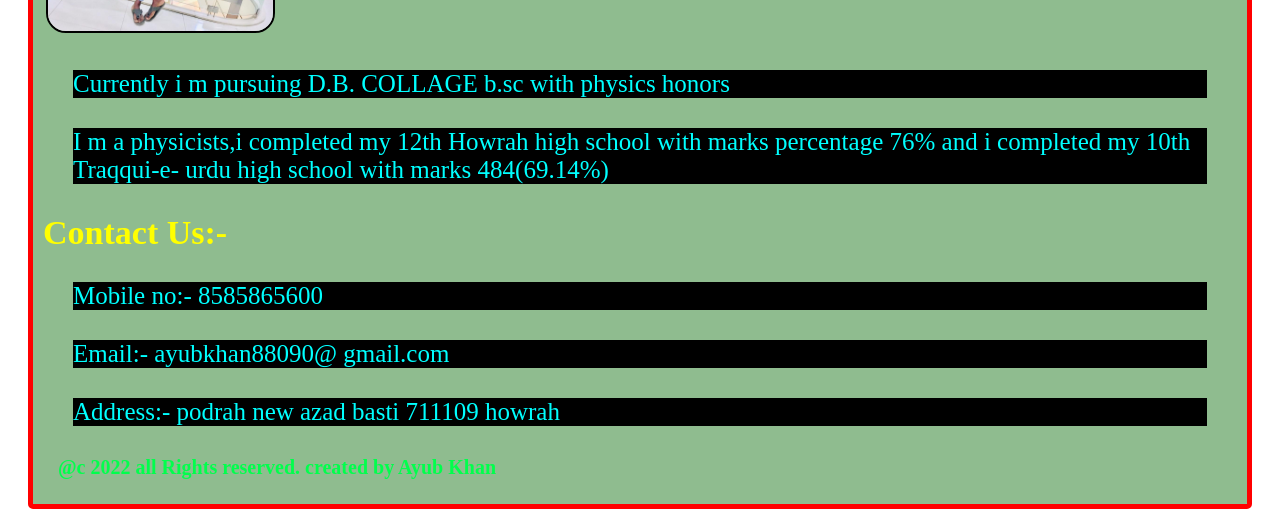
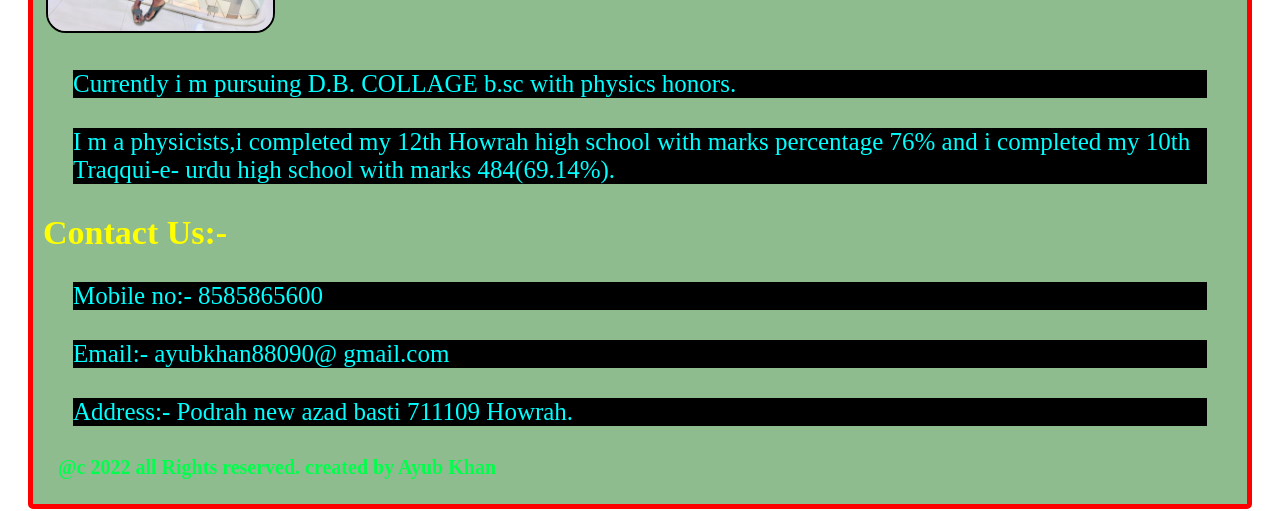
Before and after one commit to meghraj58/ayubkhan.github.io, a plain HTML site: page index.html in a window 1280 px wide. Shown: the part 337-848 px from the top of the page. Drawn offline with Linux system fonts and the light colour scheme.

Commit message:
Update index.html

```diff
--- a/index.html
+++ b/index.html
@@ -10,14 +10,14 @@
     <section>
     <h1>Ayub Khan</h1>
     <img src="./ayub.jpg" alt="">
-    <p>Currently i m pursuing D.B. COLLAGE b.sc with physics honors </p>
+    <p>Currently i m pursuing D.B. COLLAGE b.sc with physics honors. </p>
     <p>I m a physicists,i completed my 12th Howrah high school with marks percentage 76%
-        and i completed my 10th Traqqui-e- urdu high school with marks 484(69.14%) </p>
+        and i completed my 10th Traqqui-e- urdu high school with marks 484(69.14%).</p>
         <h2>Contact Us:-</h2>
         <p>Mobile no:- 8585865600</p>
         <p>Email:- ayubkhan88090@
             gmail.com</p>
-        <p>Address:- podrah new azad basti 711109 howrah</p>
+        <p>Address:- Podrah new azad basti 711109 Howrah.</p>
         <h3>@c 2022 all Rights reserved. created by Ayub Khan</h3>
     </section>
 </body>
```
